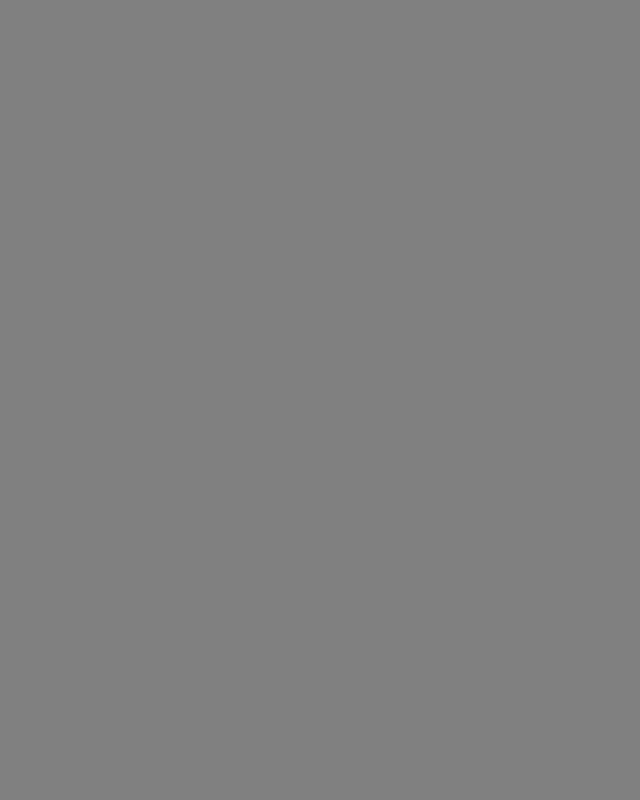
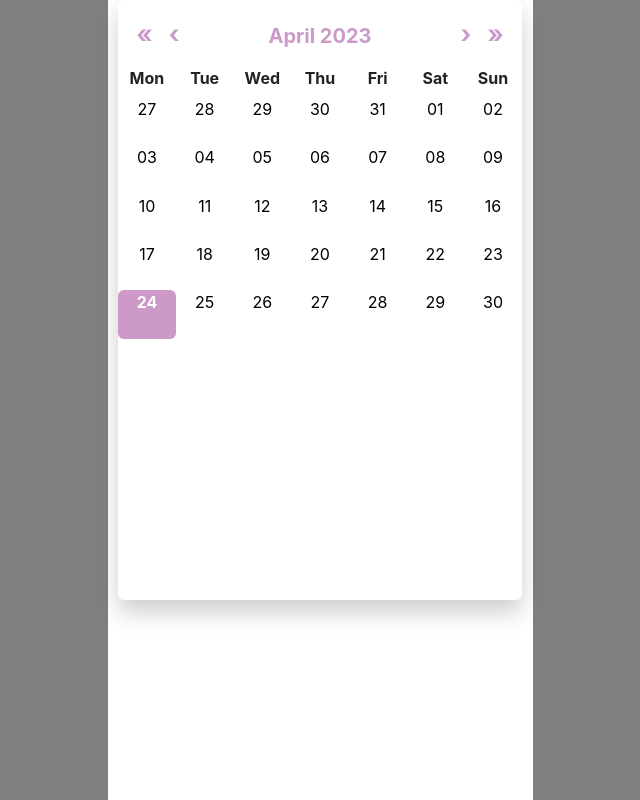
Before and after one commit to yousunzoo/Moodlog-FE-WEB, a React (Vite) app: page /calendar in a window 1280 px wide. Before the commit this address had no page. Shown: the whole page, without its empty margins (320-960 px from the left). Built offline with nearby package versions, Linux system fonts and the light colour scheme; no server answers; a web font is replaced by a local one.

Commit message:
feat: react-calendar 라이브러리 사용 및 calendar 컴포넌트 구현

```diff
--- a/package.json
+++ b/package.json
@@ -16,7 +16,9 @@
     "@types/styled-components": "^5.1.26",
     "axios": "^1.3.5",
     "fullcalendar": "^6.1.5",
+    "moment": "^2.29.4",
     "react": "^18.2.0",
+    "react-calendar": "^4.2.1",
     "react-dom": "^18.2.0",
     "react-query": "^3.39.3",
     "react-router-dom": "^6.10.0",
--- /dev/null
+++ b/src/components/calendar/calendar.css
@@ -0,0 +1,163 @@
+.react-calendar {
+  width: 95%;
+  margin: 0 auto;
+  height: 600px;
+  background-color: #fff;
+  color: #222;
+  border-radius: 6px;
+  box-shadow: 0 12px 24px rgba(0, 0, 0, 0.2);
+  line-height: 1.125em;
+}
+
+/*날짜 변경 네비바 */
+.react-calendar__navigation {
+  width: 100%;
+  text-align: center;
+  display: flex;
+}
+
+/* 화살표 버튼 */
+.react-calendar__navigation button {
+  color: #CC99C9;
+  background: none;
+  font-size: 25px;
+  padding: 0 3px 20px 3px;
+  margin-top: 20px;
+}
+
+.react-calendar__navigation button:enabled:hover,
+.react-calendar__navigation button:enabled:focus {
+  color: #935a8f;
+}
+
+.react-calendar__navigation button[disabled] {
+  color: #CC99C9;
+}
+
+.react-calendar__navigation__arrow {
+  font-weight: 700;
+}
+
+.react-calendar__navigation__next-button {
+  margin-right: 10px;
+}
+
+.react-calendar__navigation__next2-button {
+  margin-right: 15px;
+}
+
+.react-calendar__navigation__prev-button {
+  margin-left: 10px;
+}
+
+.react-calendar__navigation__prev2-button {
+  margin-left: 15px;
+}
+
+/* 년월 */
+.react-calendar__navigation__label__labelText {
+  font-weight: 700;
+  font-size: 20px;
+}
+
+.react-calendar__navigation__label__labelText--from {}
+
+/* 날짜 hover, focus*/
+.react-calendar__tile {
+  padding: 3px;
+}
+
+.react-calendar__tile:enabled:hover,
+.react-calendar__tile:enabled:focus {
+  background: #CC99C9;
+  color: #ffffff;
+  border-radius: 6px;
+}
+
+/* 오늘 날짜 */
+.react-calendar__tile--now {
+  background: #9e719a;
+  border-radius: 6px;
+  font-weight: bold;
+  color: #f8f8f8;
+}
+
+/* 오늘 날짜 hover, focus */
+.react-calendar__tile--now:enabled:hover,
+.react-calendar__tile--now:enabled:focus {
+  background: #CC99C9;
+  border-radius: 6px;
+  font-weight: bold;
+  color: #fff;
+}
+
+.react-calendar__tile--hasActive:enabled:hover,
+.react-calendar__tile--hasActive:enabled:focus {
+  background: #f8f8fa;
+
+}
+
+.react-calendar__tile--active {
+  background: #CC99C9;
+  border-radius: 6px;
+  font-weight: bold;
+  color: white;
+}
+
+.react-calendar__tile--active:enabled:hover,
+.react-calendar__tile--active:enabled:focus {
+  background: #CC99C9;
+  color: white;
+}
+
+.react-calendar--selectRange .react-calendar__tile--hover {
+  background-color: #f8f8fa;
+}
+
+.react-calendar__tile--range {
+  background: #f8f8fa;
+  color: #CC99C9;
+  border-radius: 6px;
+}
+
+.react-calendar__tile--rangeStart {
+  border-radius: 6px;
+  background: #CC99C9;
+  color: white;
+}
+
+.react-calendar__tile--rangeEnd {
+  border-radius: 6px;
+  background: #CC99C9;
+  color: white;
+}
+
+.dot {
+  height: 20px;
+  width: 20px;
+  display: flex;
+  margin: 2px auto;
+}
+
+/* 요일 */
+abbr[title] {
+  text-decoration: none !important;
+  font-weight: 700;
+}
+
+.react-calendar__month-view__weekdays__weekday {
+  text-align: center;
+  text-decoration: none;
+  margin-bottom: 10px;
+}
+
+.react-calendar__month-view__weekdays__weekday abbr {
+  border-image: none;
+}
+
+.react-calendar__month-view__weekdays__weekday--weekend {}
+
+.react-calendar__month-view__weekdays__weekday--weekend abbr {
+  border-image: none;
+
+}
--- a/src/components/calendar/index.tsx
+++ b/src/components/calendar/index.tsx
@@ -1,7 +1,66 @@
-import React from 'react'
+import React, { useEffect, useState } from 'react'
+import * as S from './style'
+import Calendar from 'react-calendar'
+import './calendar.css'
+import moment from 'moment'
+import { useQuery } from 'react-query'
+import { axiosInstance } from '../../apis/axios'
+import { NewUser } from '../../types'
+import { NewPost } from '../../types'
 
-function Calendar() {
-  return <div>Calendar</div>
+function CalendarPage() {
+  const [value, onChange] = useState(new Date())
+  const [mark, setMark] = useState<string[]>([])
+  const [post, setPost] = useState<NewPost[]>([])
+
+  const { data, isLoading, error } = useQuery<NewUser>('user', () =>
+    axiosInstance.get(`/auth/user/4`).then((a) => {
+      setPost(() => a.data.post)
+      return a.data
+    }),
+  )
+
+  useEffect(() => {
+    for (const item of post) {
+      let date = item.createdAt.split('T')
+      setMark((mark) => [...mark, date[0]])
+    }
+    console.log(mark)
+  }, [post])
+
+  // console.log(post, 'mark: ', mark)
+
+  return (
+    <div>
+      <Calendar
+        onChange={onChange}
+        formatDay={(locale, date) => moment(date).format('DD')}
+        value={value}
+        className="mx-auto w-full text-sm border-b"
+        tileContent={({ date, view }) => {
+          if (mark.find((x) => x === moment(date).format('YYYY-MM-DD'))) {
+            return (
+              <>
+                <div className="flex justify-center items-center absoluteDiv">
+                  <div className="dot">
+                    <img src="/public/assets/icons/mood-02.png" width="auto" />
+                  </div>
+                </div>
+              </>
+            )
+          } else {
+            return (
+              <>
+                <div className="flex justify-center items-center absoluteDiv">
+                  <div className="dot"></div>
+                </div>
+              </>
+            )
+          }
+        }}
+      />{' '}
+    </div>
+  )
 }
 
-export default Calendar
+export default CalendarPage
--- /dev/null
+++ b/src/components/calendar/style.ts
@@ -0,0 +1,12 @@
+import styled from 'styled-components'
+
+export const TopBar = styled.div`
+  display: flex;
+  position: absolute;
+
+  top: 0;
+  left: 0;
+  width: 100%;
+  height: 60px;
+  border-bottom: 2px solid ${({ theme }) => theme.borderColor};
+`
--- a/src/routes/Router.tsx
+++ b/src/routes/Router.tsx
@@ -9,6 +9,7 @@ import DiaryPage from '../pages/diaryPage'
 import DiaryDetailPage from '../pages/diaryDetailPage'
 import DiaryCreatePage from '../pages/diaryCreatePage'
 import Layout from '../components/common/layout'
+import CalendarPage from '../components/calendar'
 
 function Router() {
   return (
@@ -18,6 +19,7 @@ function Router() {
           <Route path="/" element={<HomePage />} />
           <Route path="/login" element={<LoginPage />} />
           <Route path="/profile" element={<ProfilePage />} />
+          <Route path="/calendar" element={<CalendarPage />} />
           <Route path="/register" element={<RegisterPage />} />
           <Route path="/setting" element={<SettingPage />} />
           <Route path="/diary" element={<DiaryPage />} />
```
Also changed, not shown: 1 other file (tests, documents, lock files or other folders).
